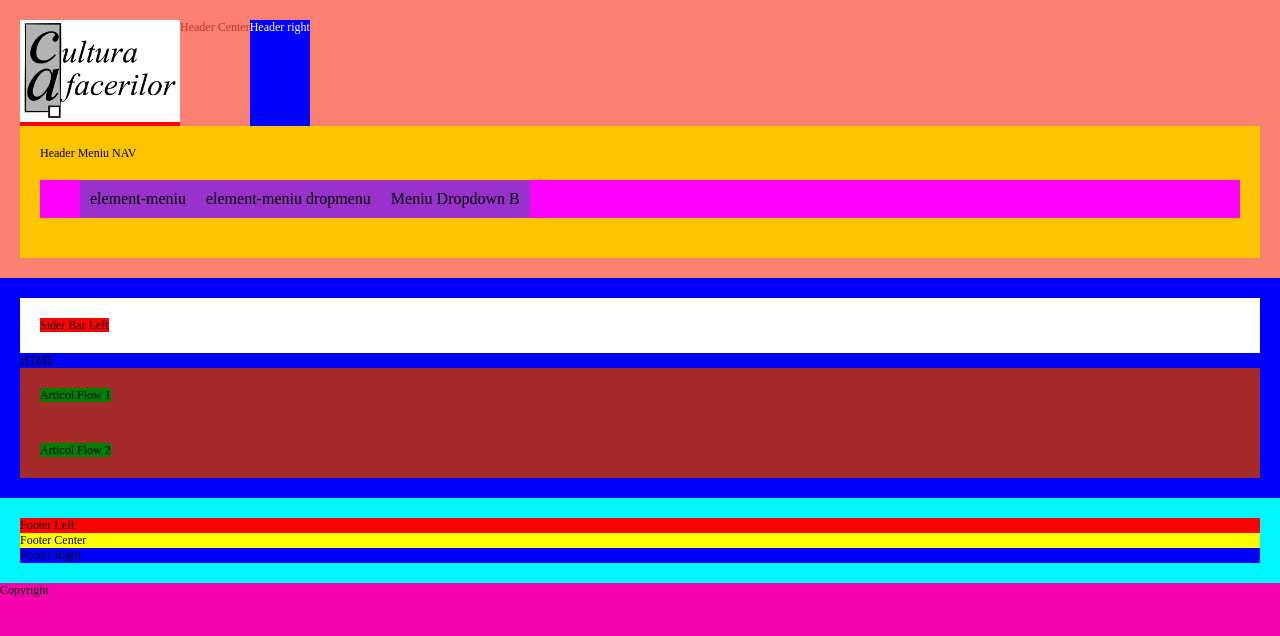
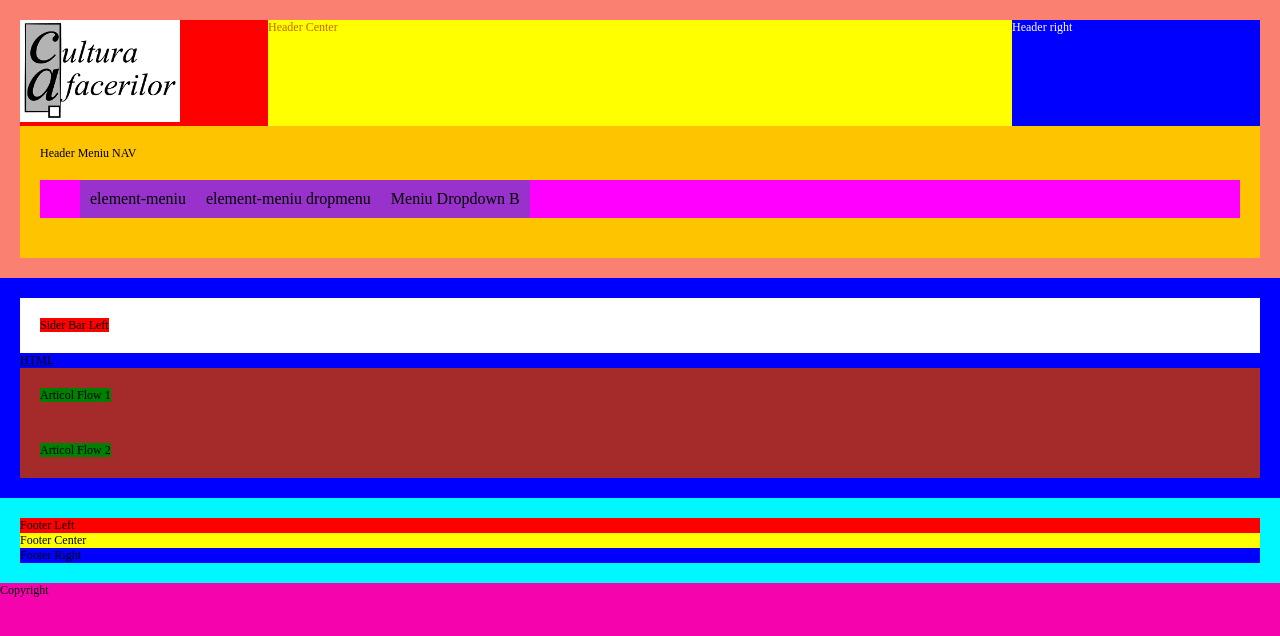
Before and after one commit to agitecho/culturaafacerilor, a plain HTML site: page index.html in a window 1280 px wide. Drawn offline with Linux system fonts and the light colour scheme.

Commit message:
Lucru Header

```diff
--- a/style.scss
+++ b/style.scss
@@ -14,22 +14,26 @@ header{
     .header-left{
                 background-color: red;
                 /* float: left; */
-                /* display: inline-block; */
                 /* max-width: max-content; */
+                width: 20%;
+                display: block;
             }
-        .titlu-left{color: white;}
-        .header-img{ width: 20vh;}
-    .header-center{
-                /* background-color: yellow; */
-                /* display: inline-block; */
+    .titlu-left{color: white;}
+    .header-img{ width: 20vh;}
+        .header-center{
+                 width: 60%;
+                 display: block;
+                 background-color: yellow;
                 }
         .titlu-center{color: rgba(153, 9, 9, 0.603);}
     .header-right{
                  background-color: blue;
+                 width: 20%;
+                 display:block;
                 /* float: right;*/
-                /* display:block; */
                 }
-        .titlu-right{color: white;}
+    .titlu-right{color: white;}
+
 nav{background-color: green; padding: 20px; display: block;}
     .navigatiemeniu{background-color: rgb(255, 196, 0); display: block;}
         .meniu{ list-style-type: none; background-color: magenta; display: flex; flex-wrap: wrap; flex-direction: row; font-size: 1.2rem;}
```
Also changed, not shown: style.css, 1 other file.
